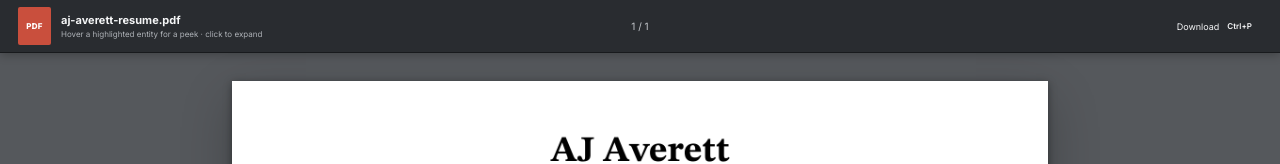
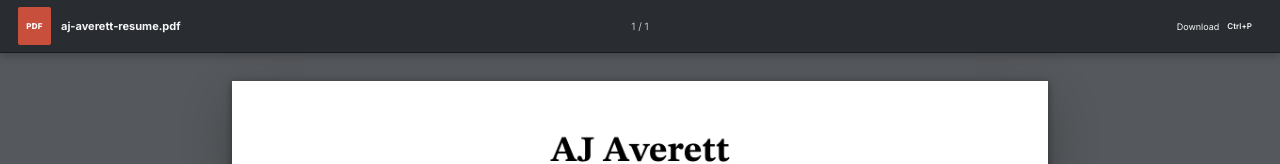
Before and after one commit to ajaverett/ajaverett.github.io, a Next.js app: page / in a window 1280 px wide. Shown: the top 164 px of the page. Built offline with nearby package versions, Linux system fonts and the light colour scheme; a web font is replaced by a local one.

Commit message:
Remove toolbar interaction hint

```diff
--- a/app/globals.css
+++ b/app/globals.css
@@ -187,12 +187,6 @@ a {
   font-size: 11px;
   text-overflow: ellipsis;
   white-space: nowrap;
-}
-
-.pdf-file-copy small {
-  margin-top: 2px;
-  color: #aeb2b7;
-  font-size: 8px;
 }
 
 .pdf-page-count {
@@ -1385,7 +1379,6 @@ a {
     padding: 7px 10px;
   }
 
-  .pdf-file-copy small,
   .pdf-page-count,
   .pdf-download span {
     display: none;
--- a/app/page.tsx
+++ b/app/page.tsx
@@ -670,7 +670,6 @@ export default function Home() {
           </span>
           <span className="pdf-file-copy">
             <strong>aj-averett-resume.pdf</strong>
-            <small>Hover a highlighted entity for a peek · click to expand</small>
           </span>
         </div>
         <span className="pdf-page-count" aria-label="Page 1 of 1">
```
Also changed, not shown: 1 other file (tests, documents, lock files or other folders).
